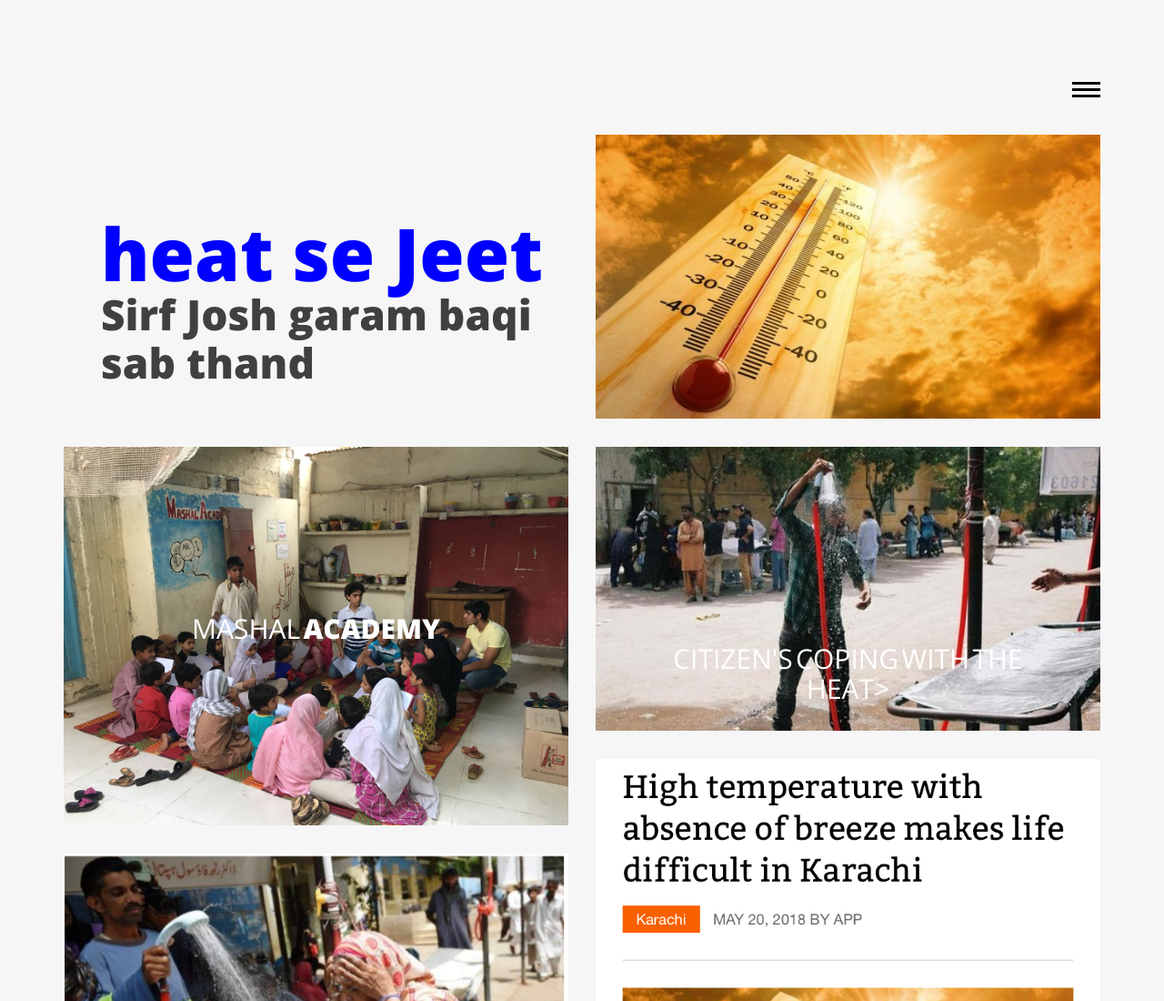
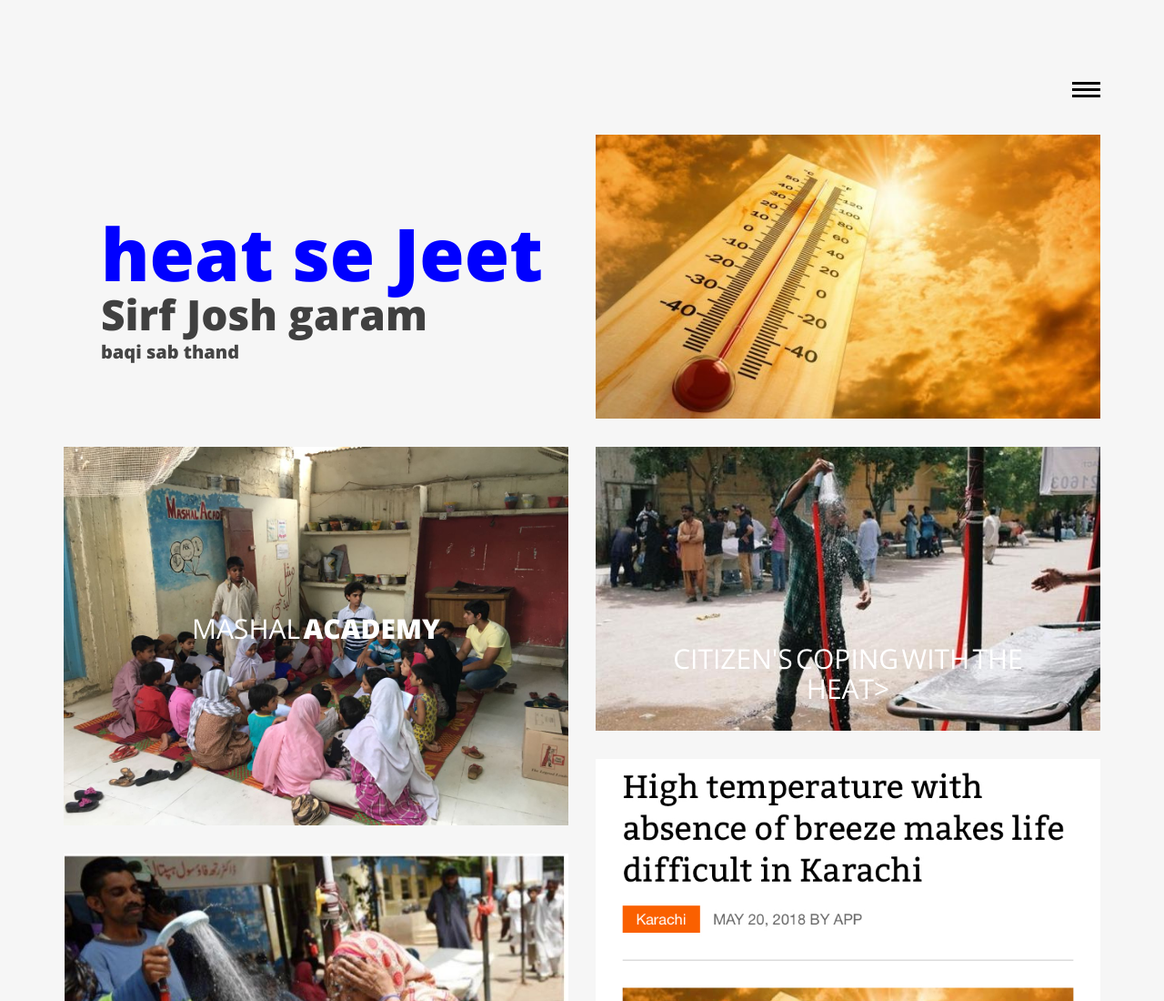
Before and after one commit to LordVader197/lordvader197.github.com, a plain HTML site: page index.html in a window 1280 px wide. Shown: the top 1100 px of the page at 91% size. Drawn offline with nearby package versions, Linux system fonts and the light colour scheme.

Commit message:
update index.html

```diff
--- a/index.html
+++ b/index.html
@@ -114,7 +114,7 @@
 
                     	<header>
 
-                        	<h2><span>heat se Jeet</span> Sirf Josh garam baqi sab thand</h2>
+                        	<h2><span>heat se Jeet</span> Sirf Josh garam <p> baqi sab thand</h2>
 
                         </header>
 
```
